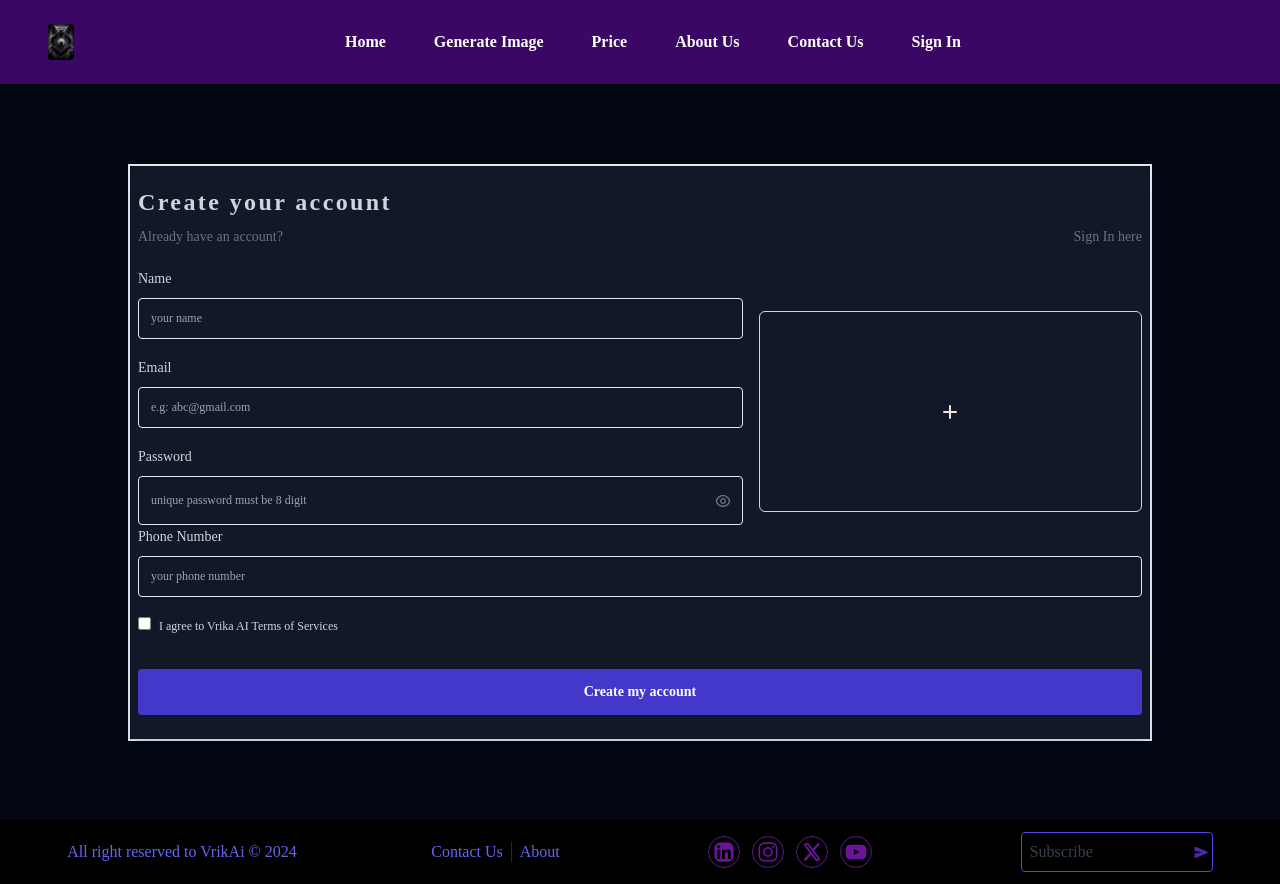
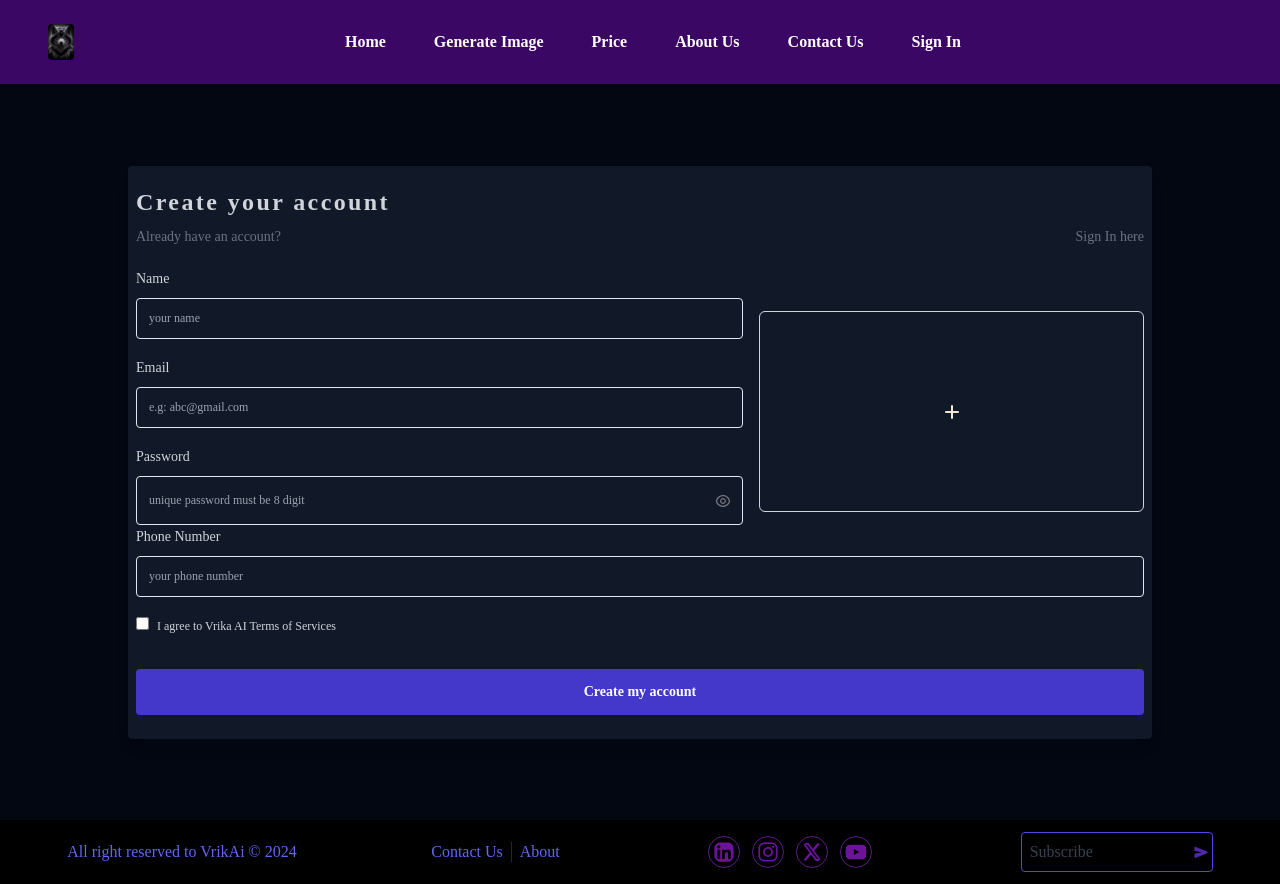
Before and after one commit to Prashantkry/Vrika-AI, a React (Vite) app in the folder client/: page /signUp in a window 1280 px wide. Built offline with nearby package versions, Linux system fonts and the light colour scheme; a web font is replaced by a local one.

Commit message:
sign up page

```diff
--- a/client/src/pages/SignUp.jsx
+++ b/client/src/pages/SignUp.jsx
@@ -71,7 +71,7 @@ export default function SignUpPage() {
     <>
       <ToastContainer />
       <div className="bg-gray-950 h-[92vh] flex items-center justify-around border-0">
-        <div className="w-[60vw] mainDivSignUp2 md:flex items-center justify-center border-2">
+        <div className="w-[60vw] mainDivSignUp2 md:flex items-center justify-center border-0">
           <div className="bg-gray-900 w-[80%] mainDivSignUp h-full shadow-lg rounded px-2 py-6">
             <p
               tabIndex={0}
```
